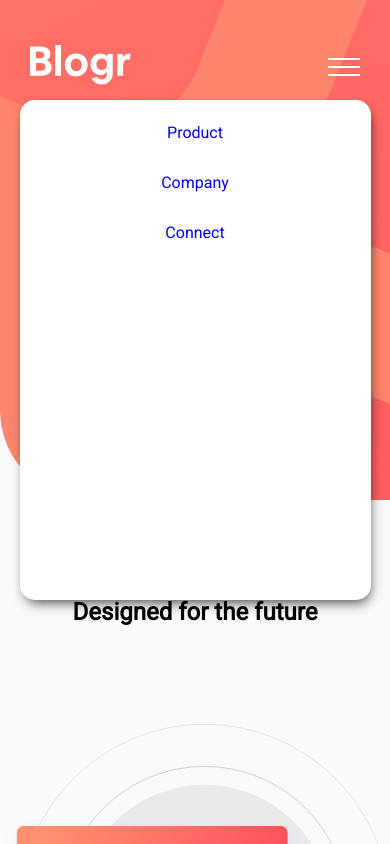
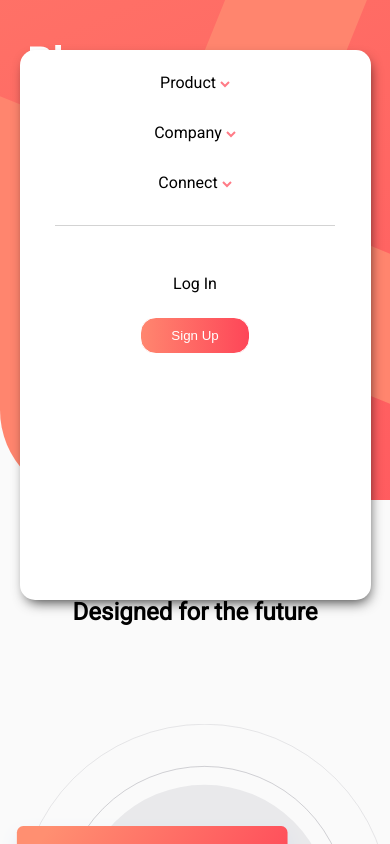
Before and after one commit to silvodesigns/Blog-Landing-Page, a plain HTML site: page index.html in a window 390 px wide. Both pictures are taken after a click on the picture 344 px from the left and 66 px from the top of the page. Shown: the top 844 px of the page. Drawn offline with Linux system fonts and the light colour scheme.

Commit message:
mobile nav working

```diff
--- a/LESS/mobileMenu.less
+++ b/LESS/mobileMenu.less
@@ -1,30 +1,86 @@
+@import 'variables';
+
 #mobile-menu {
     display: none;
     position: absolute;
+    flex-direction: column;
     margin: auto;
-    top: 200px; left: 0; bottom: 0; right: 0;
+    top: 150px; left: 0; bottom: 0; right: 0;
     width:90%;
     background-color:white;
     margin-left:auto;
     margin-right:auto;
-    height:500px;
     border-radius: 15px;
+    height: 550px;
 
     -webkit-box-shadow: 2px 6px 13px -4px rgba(0,0,0,0.78);
     box-shadow: 2px 6px 13px -4px rgba(0,0,0,0.78);
 
-    #dropdown_container_mobile > ul {
+    ul {
         text-align:center;
-        padding-top: 25px;
+        margin-top: 25px;
+
+    }
+
+    a{
+        text-decoration: none;
+        color: black;
+    }
+
+    #mobile_auth {
+        display:flex;
+        flex-direction: column;
+        align-items: center;
+        width: 80%;
+        border-top:1px solid lightgrey;
+        margin-left:auto;
+        margin-right: auto;
+        padding-top: 50px;
+        .login_mobile{
+            color: black;
+        }
+
+        .signup_mobile{
+            background: rgb(255,134,111);
+            background: linear-gradient(90deg, rgba(255,134,111,1) 0%, rgba(254,70,88,1) 100%);
+            border: 1px solid @white;
+            color: #fff;
+            padding: 10px 30px;
+            text-align: center;
+            text-decoration: none;
+            cursor: pointer;
+            border-radius: 16px;
+            margin-top:25px;
+        }
+
+
     }
 }
 
 .title-mobile-container {
     min-height:50px;
+
 }
 
-.dropdown_mobile li {
+.dropdown_mobile {
     display: none;
+    background-color:@mobile_grey;
+    color: @mobile_ul;
+    width:90%;
+    margin-left: auto;
+    margin-right: auto;
+
+        li {
+            margin: 15px 0;
+            padding:5px 0;
+
+                a {
+                    color:@mobile_li;
+                }
+
+        }
+
+
 }
 
 .hamburger:hover{
--- a/LESS/variables.less
+++ b/LESS/variables.less
@@ -9,6 +9,9 @@
 @light_grey:  #fafafa;
 @dark_black: #24242c;
 @white: #fff;
+@mobile_grey: #efeff1;
+@mobile_ul: #253e54;
+@mobile_li: #4c637a;
 
 
 //links list items
--- a/index.html
+++ b/index.html
@@ -11,16 +11,7 @@
   <link href="https://fonts.googleapis.com/css2?family=Roboto:wght@300;400&display=swap" rel="stylesheet">
   <link rel="stylesheet" href="styles/html5reset-1.6.1.css">
   <link rel="stylesheet" href="styles/index.css">
-  <script>
-    function mobileMenu() {
-      var x = document.getElementById("mobile-menu");
-      if (x.style.display === "block") {
-        x.style.display = "none";
-      } else {
-        x.style.display = "block";
-      }
-    }
-  </script>
+  <script src="js/index.js"></script>
 
 
   <title>Blogr</title>
@@ -79,11 +70,13 @@
       </div>
     </nav>
     <div id="mobile-menu">
-      <div id="dropdown_container_mobile">
       <ul>
         <li class="title-mobile-container">
-            <a class="dropdown_title_mobile" href="#">Product</a>
-            <ul class="dropdown_mobile">
+          <a class="dropdown_title_mobile" href="#" id="first" onclick="dropdownMenu(id)">Product
+            <img class=" closing-icon" src="images/icon-arrow-dark.svg" />
+          </a>
+
+          <ul class="dropdown_mobile" id="first">
             <li><a href="#">Overview</a></li>
             <li><a href="#">Pricing</a></li>
             <li><a href="#">Marketplace</a></li>
@@ -92,8 +85,11 @@
           </ul>
         </li>
         <li class="title-mobile-container">
-            <a class="dropdown_title_mobile" href="#">Company</a>
-            <ul class="dropdown_mobile">
+          <a class="dropdown_title_mobile" href="#" id="second" onclick="dropdownMenu(id)">Company
+            <img class="closing-icon" src="images/icon-arrow-dark.svg" />
+          </a>
+
+          <ul class="dropdown_mobile" id="second">
             <li><a href="#">About</a></li>
             <li><a href="#">Team</a></li>
             <li><a href="#">Blog</a></li>
@@ -101,16 +97,24 @@
           </ul>
         </li>
         <li class="title-mobile-container">
-            <a class="dropdown_title_mobile" href="#">Connect</a>
-            <ul class="dropdown_mobile">
-              <li><a href="#">Contact</a></li>
+          <a class="dropdown_title_mobile" href="#" id="third" onclick="dropdownMenu(id)">Connect
+            <img class=" closing-icon" src="images/icon-arrow-dark.svg" />
+          </a>
+
+          <ul class="dropdown_mobile" id="third">
+            <li><a href=" #">Contact</a>
+            </li>
             <li><a href="#">Newsletter</a></li>
             <li><a href="#">LinkedIn</a></li>
           </ul>
         </li>
       </ul>
+      <div id="mobile_auth">
+        <p class="login_mobile">Log In</p>
+        <button class="signup_mobile">Sign Up</button>
+      </div>
 
-      </div>
+
 
     </div>
 
--- /dev/null
+++ b/js/index.js
@@ -0,0 +1,34 @@
+function mobileMenu() {
+    var x = document.getElementById("mobile-menu");
+    if (x.style.display === "flex") {
+        x.style.display = "none";
+    } else {
+        x.style.display = "flex";
+    }
+}
+
+function closeOpen(id) {
+    var toClose = document.querySelectorAll(".dropdown_mobile");
+    for (let i = 0; i < toClose.length; i++) {
+        if (toClose[i].id != id) {
+            toClose[i].style.display = "none"
+        }
+
+
+    }
+
+
+
+}
+
+function dropdownMenu(id) {
+    var toDisplay = document.querySelector(".dropdown_mobile#" + id);
+    closeOpen(id)
+    if (toDisplay.style.display === "block") {
+        toDisplay.style.display = "none";
+    } else {
+        toDisplay.style.display = "block";
+    }
+
+
+}
```
Also changed, not shown: styles/index.css. Lines whose indentation alone changed are shown as unchanged.
